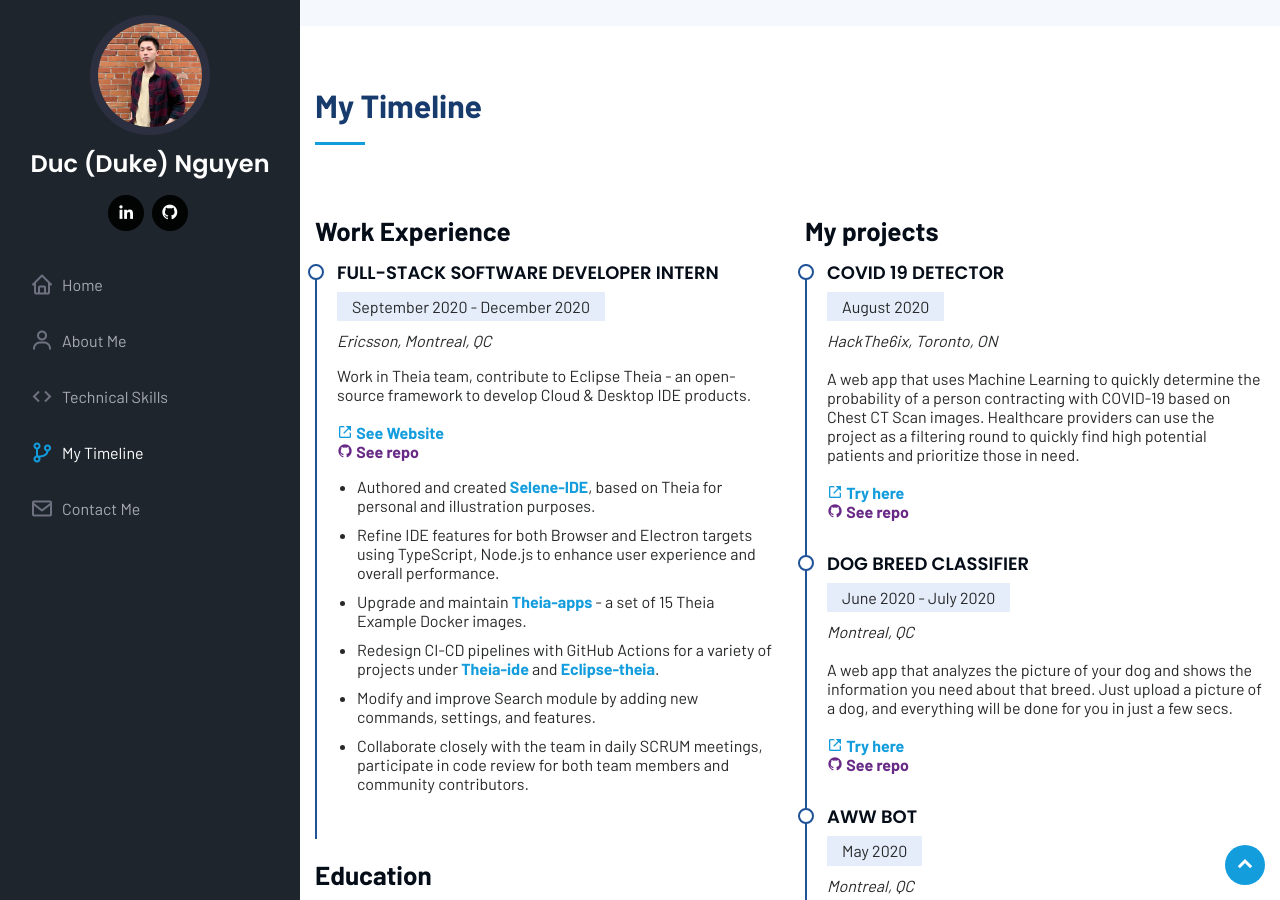
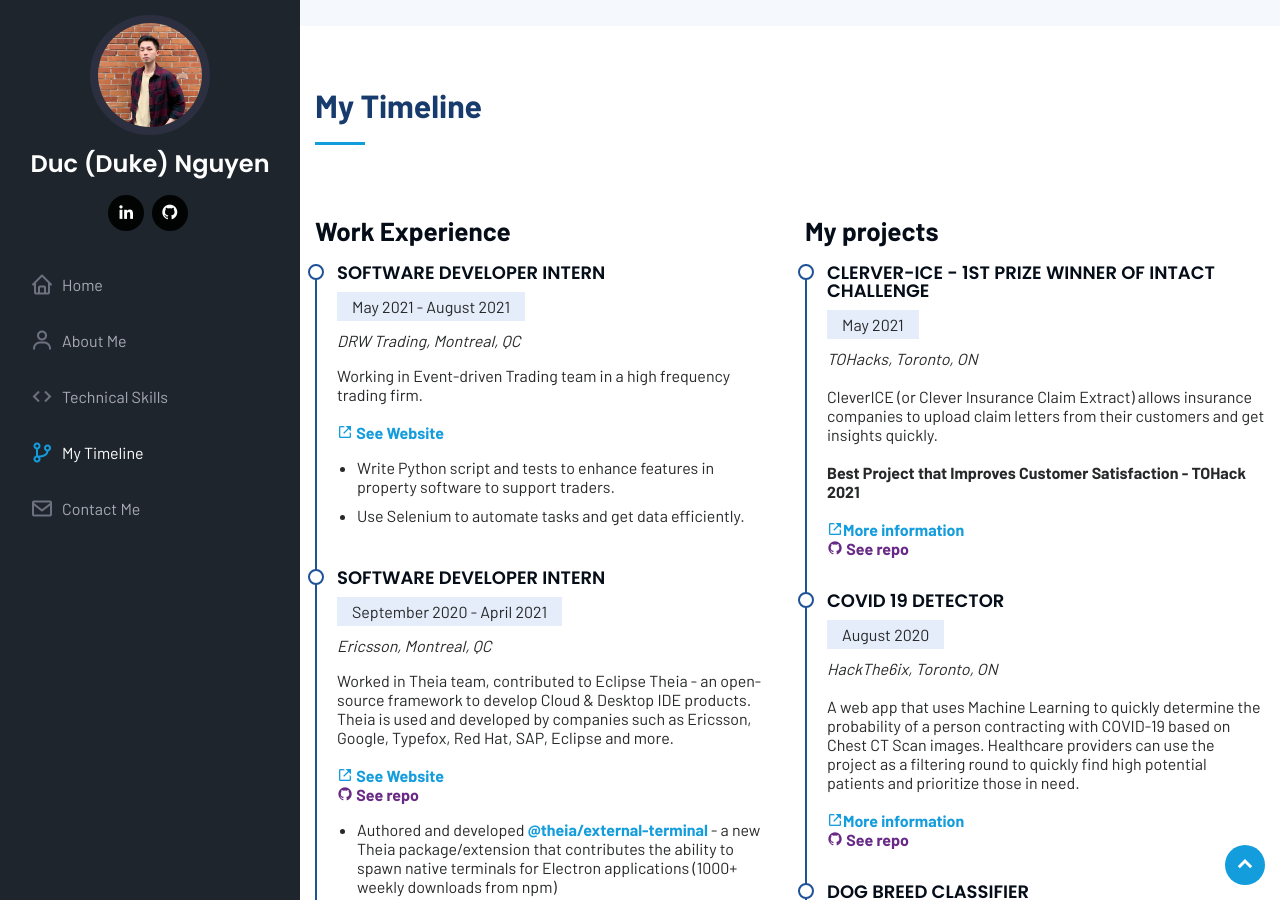
Before and after one commit to DucNgn/portfolio, a Jekyll site: the page built from index.html, in a window 1280 px wide and 900 px high, scrolled down 2154 px. Built offline with Jekyll 4.4.1, drawn with Linux system fonts in a browser that asks for light colours; emoji names are drawn with the system emoji font; some of the changed text lies outside the part shown.

Commit message:
Update data
+ update work experience
+ add Clever-ICE to projects
+ add new certificates

```diff
--- a/_data/certificates.yml
+++ b/_data/certificates.yml
@@ -1,3 +1,10 @@
+- title: Introduction to R for Finance
+  time: April 2021
+  location: DataCamp
+  link: /uploads/certificates/Intro-to-R-for-finance.pdf
+- title: Git Intermediate Techniques
+  time: March 2021
+  location: LinkedIn Learning
 - title: McGill Personal Finance Essentials
   time: July 2020
   location: McGill University - Desautels Faculty of Management
--- a/_data/projects.yml
+++ b/_data/projects.yml
@@ -1,3 +1,9 @@
+- name: Clerver-ICE - 1st prize winner of Intact Challenge
+  time: May 2021
+  location: TOHacks, Toronto, ON
+  description: CleverICE (or Clever Insurance Claim Extract) allows insurance companies to upload claim letters from their customers and get insights quickly. <br /><br /> <strong> Best Project that Improves Customer Satisfaction - TOHack 2021  </strong>
+  url: https://github.com/DukeNgn/CleverICE
+  website: https://devpost.com/software/intact-insurance-challenge
 - name: COVID 19 Detector
   time: August 2020
   location: HackThe6ix, Toronto, ON
--- a/_data/works.yml
+++ b/_data/works.yml
@@ -1,14 +1,26 @@
-- title: Full-stack Software Developer Intern
-  time: September 2020 - December 2020
+- title: Software Developer Intern
+  time: May 2021 - August 2021
+  location: DRW Trading, Montreal, QC
+  description:
+    Working in Event-driven Trading team in a high frequency trading firm.
+    <br><br><strong><a href="https://drw.com" target="blank"><i class="bx bx-link-external"></i> See Website </a></strong>
+  tasks:
+    - name: Write Python script and tests to enhance features in property software to support traders.
+    - name: Use Selenium to automate tasks and get data efficiently.
+
+- title: Software Developer Intern
+  time: September 2020 - April 2021
   location: Ericsson, Montreal, QC
   description:
-    Work in Theia team, contribute to Eclipse Theia - an open-source framework to develop Cloud & Desktop IDE products.
-    <br><br><strong><a href="https://theia-ide.org/" target="blank"><i class="bx bx-link-external"></i> See Website</a></strong>
+    Worked in Theia team, contributed to Eclipse Theia - an open-source framework to develop Cloud & Desktop IDE products.
+    Theia is used and developed by companies such as Ericsson, Google, Typefox, Red Hat, SAP, Eclipse and more.
+    <br><br><strong><a href="https://theia-ide.org/" target="blank"><i class="bx bx-link-external"></i> See Website </a></strong>
     <br><strong><a href="https://github.com/eclipse-theia/theia" target="blank" style="color:rgb(104,42,134);"><i class="bx bxl-github"></i> See repo</a></strong>
   tasks:
+    - name: Authored and developed <strong><a href="https://www.npmjs.com/package/@theia/external-terminal" target="blank">@theia/external-terminal</a></strong> - a new Theia package/extension that contributes the ability to spawn native terminals for Electron applications (1000+ weekly downloads from npm)
     - name: Authored and created <strong><a href="https://github.com/DukeNgn/selene-ide" target="blank">Selene-IDE</a></strong>, based on Theia for personal and illustration purposes.
-    - name: Refine IDE features for both Browser and Electron targets using TypeScript, Node.js to enhance user experience and overall performance.
-    - name: Upgrade and maintain <strong><a href="https://github.com/theia-ide/theia-apps" target="blank">Theia-apps</a></strong> - a set of 15 Theia Example Docker images.
-    - name: Redesign CI-CD pipelines with GitHub Actions for a variety of projects under <strong><a href="https://github.com/theia-ide" target="blank">Theia-ide</a></strong> and <strong><a href="https://github.com/eclipse-theia" target="blank">Eclipse-theia</a></strong>.
-    - name: Modify and improve Search module by adding new commands, settings, and features.
-    - name: Collaborate closely with the team in daily SCRUM meetings, participate in code review for both team members and community contributors.
+    - name: Refined IDE features for both Browser and Electron targets using TypeScript, Node.js to enhance user experience and overall performance.
+    - name: Upgraded and maintained <strong><a href="https://github.com/theia-ide/theia-apps" target="blank">Theia-apps</a></strong> - a set of 15 Theia Example Docker images.
+    - name: Redesigned CI-CD pipelines with GitHub Actions for a variety of projects under <strong><a href="https://github.com/theia-ide" target="blank">Theia-ide</a></strong> and <strong><a href="https://github.com/eclipse-theia" target="blank">Eclipse-theia</a></strong>.
+    - name: Modified and improved Search module by adding new commands, settings, and features.
+    - name: Collaborated closely with the team in daily SCRUM meetings, participate in code review for both team members and community contributors.
--- a/_includes/timeline.html
+++ b/_includes/timeline.html
@@ -79,7 +79,7 @@
                     {{ project.description }}
                     <br><br>
                     {% if project.website %}
-                    <strong><a href="{{ project.website }}" target="blank"><i class="bx bx-link-external"></i> Try here</a></strong>
+                    <strong><a href="{{ project.website }}" target="blank"><i class="bx bx-link-external"></i>More information</a></strong>
                     <br>
                     {% endif %}
                     <strong><a href="{{ project.url }}" target="blank" style="color:rgb(104,42,134);"><i class="bx bxl-github"></i> See repo</a></strong>
```
Also changed, not shown: 1 other file.
